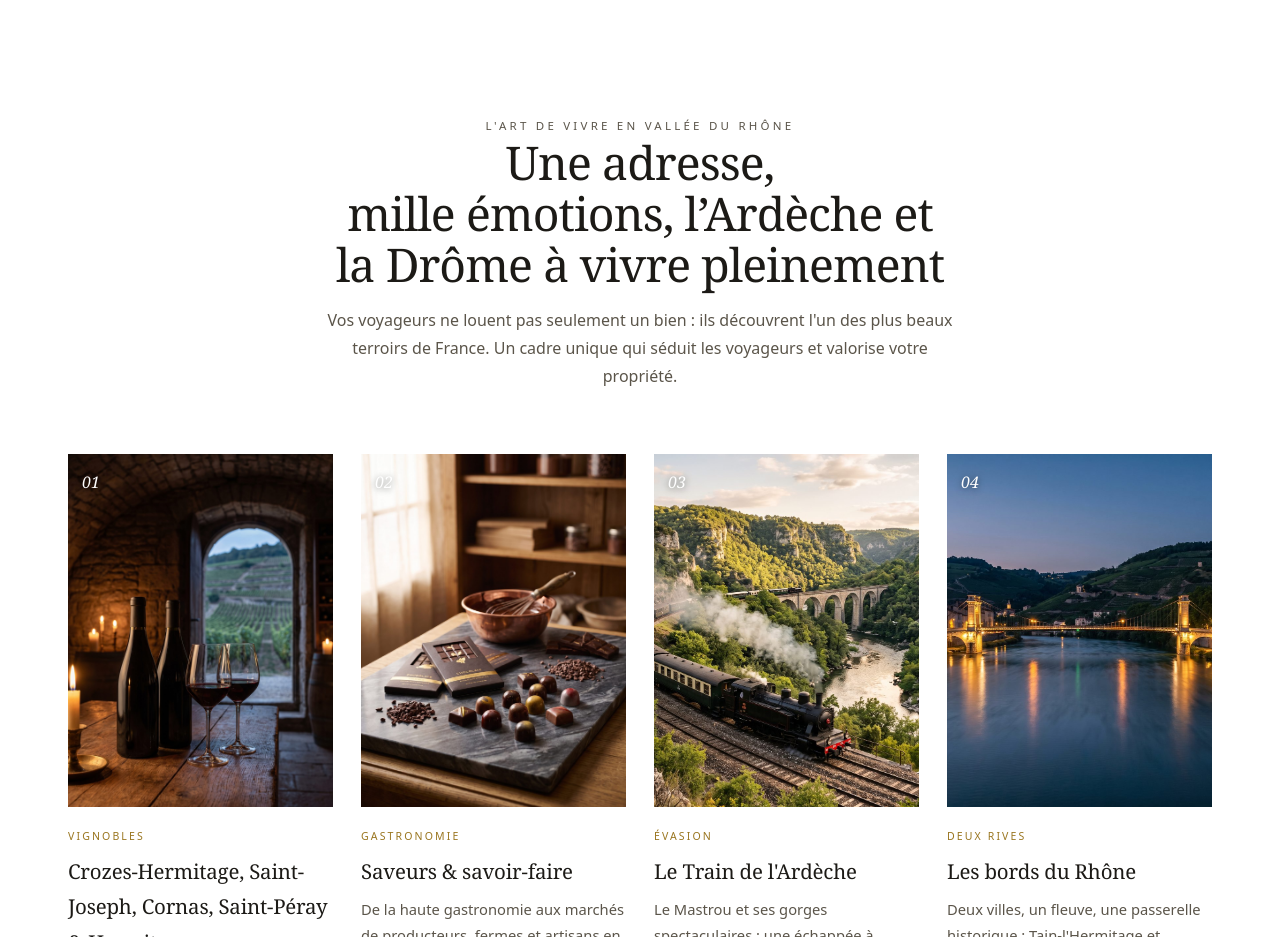
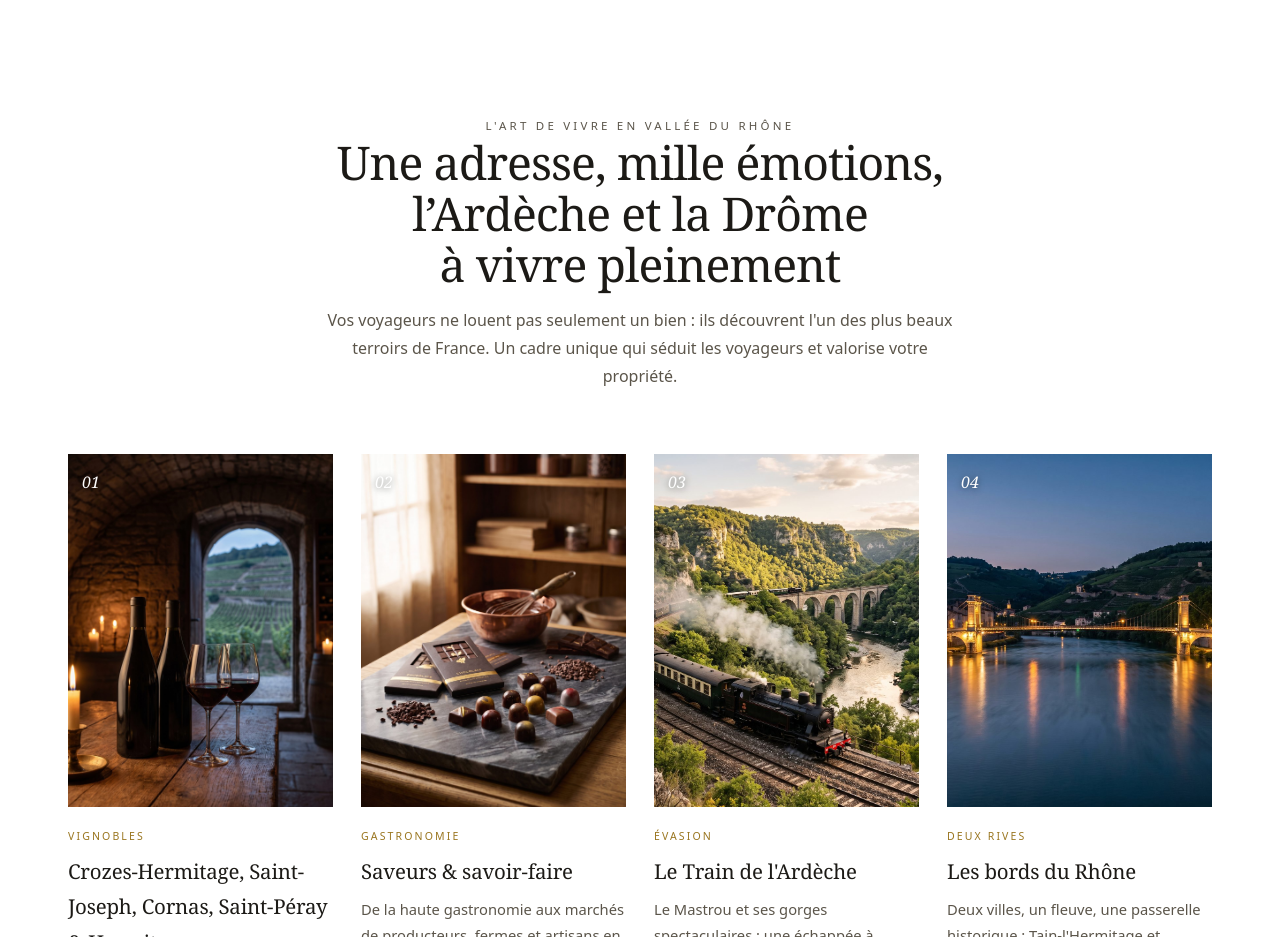
Before and after one commit to propriup/propriup-landing, a plain HTML site: page index.html in a window 1280 px wide. Shown: the part 9300-10237 px from the top of the page. Drawn offline with Linux system fonts and the light colour scheme.

Commit message:
Format destination heading on three lines

```diff
--- a/index.html
+++ b/index.html
@@ -467,7 +467,7 @@
     <div class="container">
       <div class="terroir-head">
         <p class="kicker center reveal">L'art de vivre en Vallée du Rhône</p>
-        <h2 class="reveal"><span style="display:block">Une adresse,</span><span style="display:block">mille émotions, l’Ardèche et la Drôme à vivre pleinement</span></h2>
+        <h2 class="reveal"><span style="display:block">Une adresse, mille émotions,</span><span style="display:block">l’Ardèche et la Drôme</span><span style="display:block">à vivre pleinement</span></h2>
         <p class="reveal">Vos voyageurs ne louent pas seulement un bien : ils découvrent l'un des plus beaux terroirs de France. Un cadre unique qui séduit les voyageurs et valorise votre propriété.</p>
       </div>
       <div class="terroir">
```
